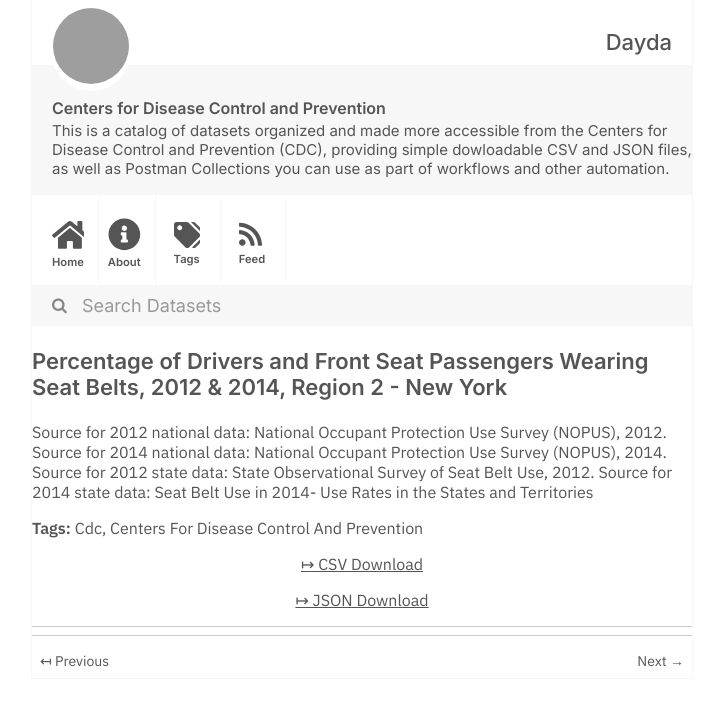
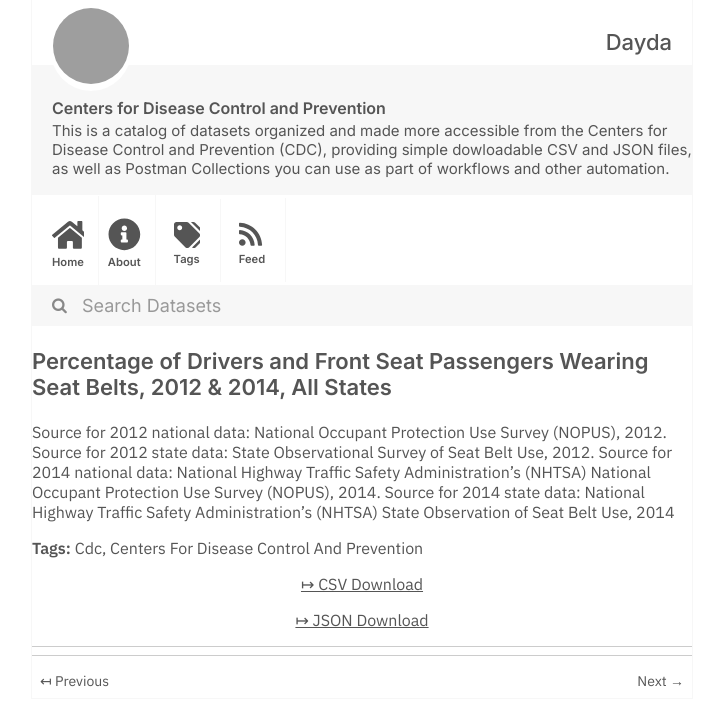
Before and after one commit to dayda-entities/centers-for-disease-control-and-prevention, a Jekyll site: the page built from _posts/2020-11-12-percentage-of-drivers-and-fron.md, in a window 1280 px wide, cut to the strip 0-726 px from the top of the page. Shown: the whole strip, without its empty margins (278-1000 px from the left). Built offline with Jekyll 4.4.1, drawn with Linux system fonts in a browser that asks for light colours; grey boxes are pictures that could not be loaded.

Commit message:
Publish Data

```diff
--- a/_posts/2020-11-12-percentage-of-drivers-and-fron.md
+++ b/_posts/2020-11-12-percentage-of-drivers-and-fron.md
@@ -1,18 +1,18 @@
 ---
 title: >-
   Percentage of Drivers and Front Seat Passengers Wearing Seat Belts, 2012 &
-  2014, Region 2 - New York
-created: '2020-11-12T12:14:47.108699'
-modified: '2021-04-21T19:26:22.685028'
+  2014, All States
+created: '2020-11-12T12:16:07.813673'
+modified: '2021-04-21T19:37:38.383890'
 state: active
 type: dataset
 tags:
   - Cdc
   - Centers For Disease Control And Prevention
 groups: []
-csv_url: 'https://data.cdc.gov/api/views/hget-9fst/rows.csv?accessType=DOWNLOAD'
-json_url: 'https://data.cdc.gov/api/views/hget-9fst/rows.json?accessType=DOWNLOAD'
+csv_url: 'https://data.cdc.gov/api/views/rmzv-dc5f/rows.csv?accessType=DOWNLOAD'
+json_url: 'https://data.cdc.gov/api/views/rmzv-dc5f/rows.json?accessType=DOWNLOAD'
 layout: post
 
 ---
-Source for 2012 national data: National Occupant Protection Use Survey (NOPUS), 2012. Source for 2014 national data: National Occupant Protection Use Survey (NOPUS), 2014.  Source for 2012 state data: State Observational Survey of Seat Belt Use, 2012. Source for 2014 state data: Seat Belt Use in 2014- Use Rates in the States and Territories
+Source for 2012 national data: National Occupant Protection Use Survey (NOPUS), 2012. Source for 2012 state data: State Observational Survey of Seat Belt Use, 2012. Source for 2014 national data: National Highway Traffic Safety Administration's (NHTSA) National Occupant Protection Use Survey (NOPUS), 2014. Source for 2014 state data: National Highway Traffic Safety Administration's (NHTSA) State Observation of Seat Belt Use, 2014
```
